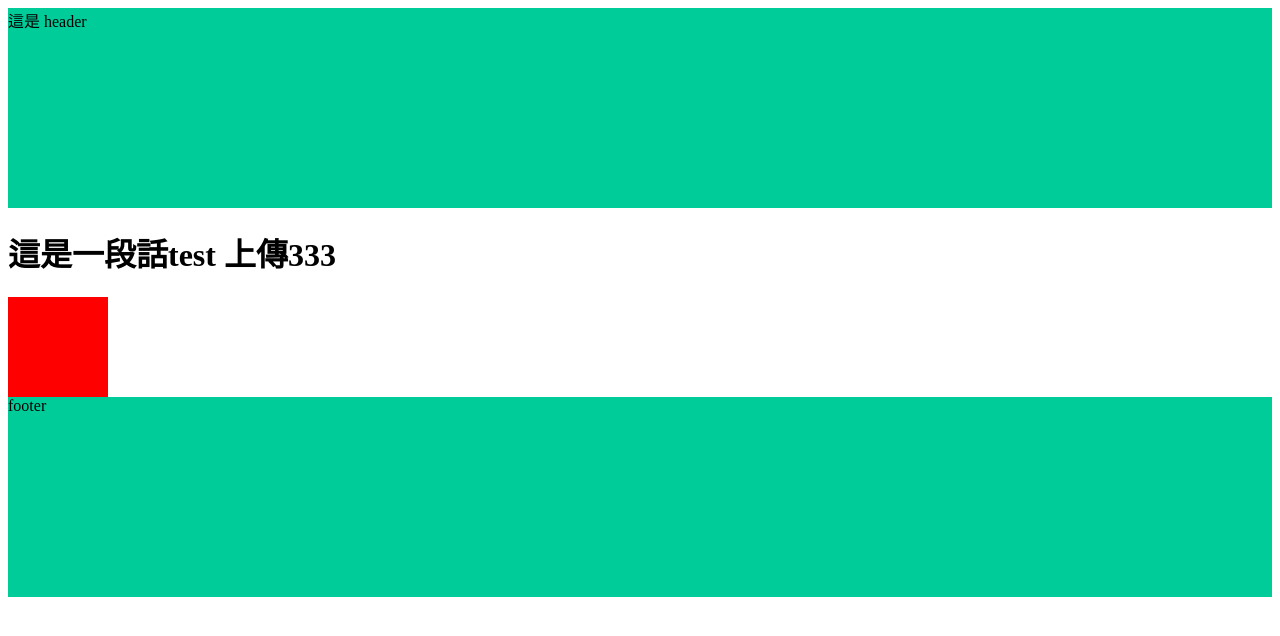
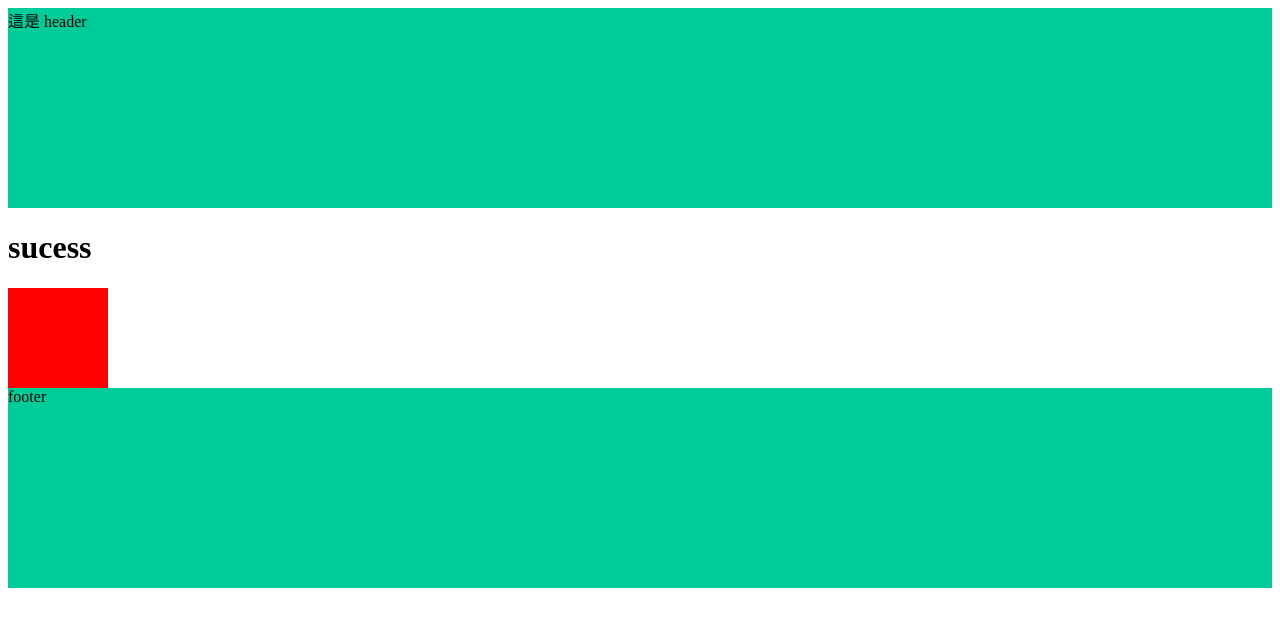
Before and after one commit to fangninglin/Ning, a plain HTML site: page index.html in a window 1280 px wide. Drawn offline with Linux system fonts and the light colour scheme.

Commit message:
Update 2021-08-14T16:16:29.327Z

```diff
--- a/index.html
+++ b/index.html
@@ -16,7 +16,7 @@
 
 
 <h1>
-  這是一段話test 上傳333
+  sucess
 </h1>
 
 <div class="box"></div>
```
